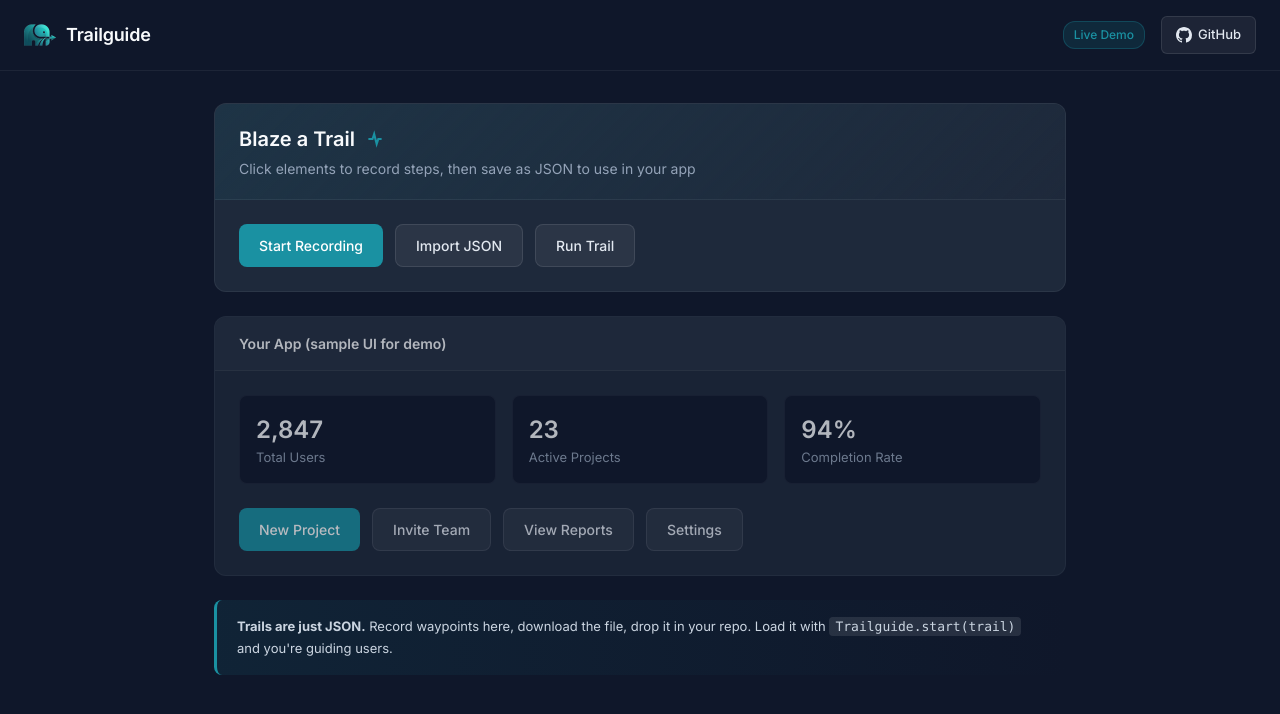
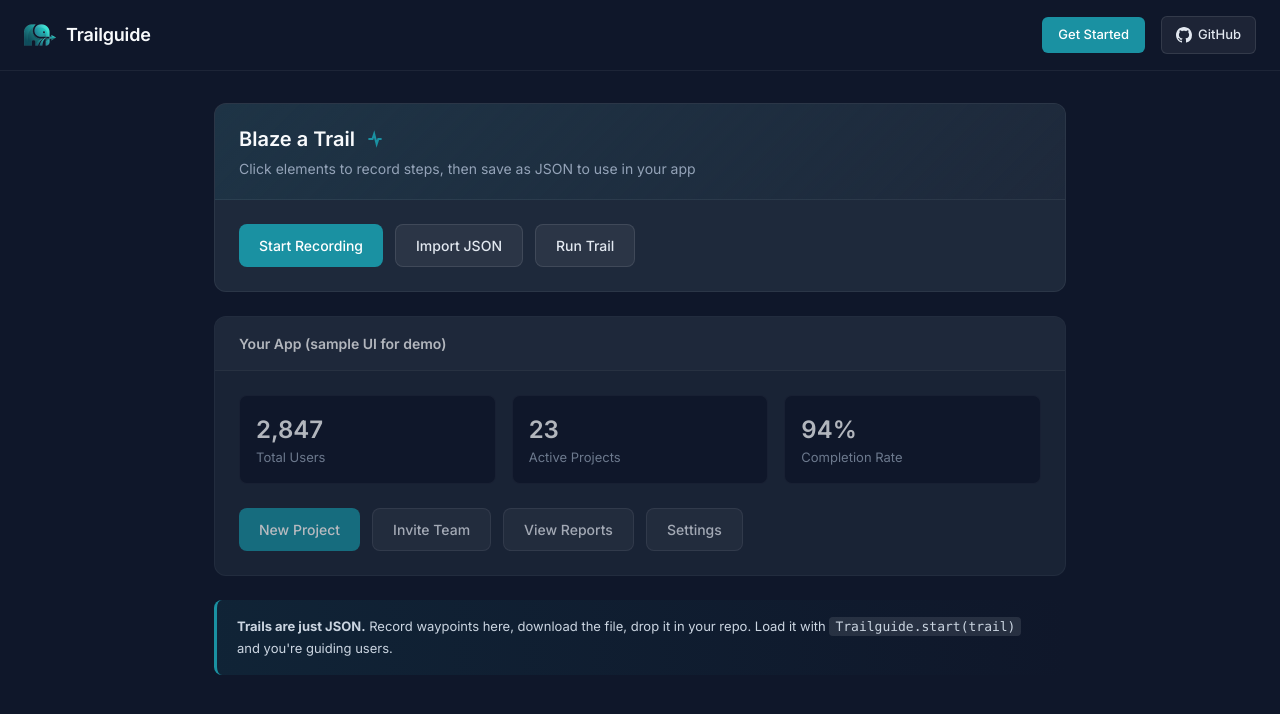
Before and after one commit to hellotrailguide/trailguide, a Next.js app in the folder apps/editor/: page /demo in a window 1280 px wide. Shown: the top 714 px of the page. Built offline with nearby package versions, Linux system fonts and the light colour scheme.

Commit message:
more demo routing

```diff
--- a/apps/editor/app/demo/page.tsx
+++ b/apps/editor/app/demo/page.tsx
@@ -109,7 +109,7 @@ export default function DemoPage() {
           }}
         >
           <a
-            href="/"
+            href="https://www.gettrailguide.com"
             style={{
               display: 'flex',
               alignItems: 'center',
@@ -123,19 +123,20 @@ export default function DemoPage() {
             </span>
           </a>
           <div style={{ display: 'flex', alignItems: 'center', gap: '16px' }}>
-            <span
+            <a
+              href="/signup"
               style={{
-                fontSize: '12px',
+                fontSize: '13px',
                 fontWeight: 500,
-                color: theme.accent,
-                background: theme.accentBg,
-                padding: '4px 10px',
-                borderRadius: '12px',
-                border: `1px solid ${theme.accentBorder}`,
+                color: 'white',
+                background: theme.accent,
+                padding: '8px 16px',
+                borderRadius: '6px',
+                textDecoration: 'none',
               }}
             >
-              Live Demo
-            </span>
+              Get Started
+            </a>
             <a
               href="https://github.com/brandenlanghals/trailguide"
               target="_blank"
```
